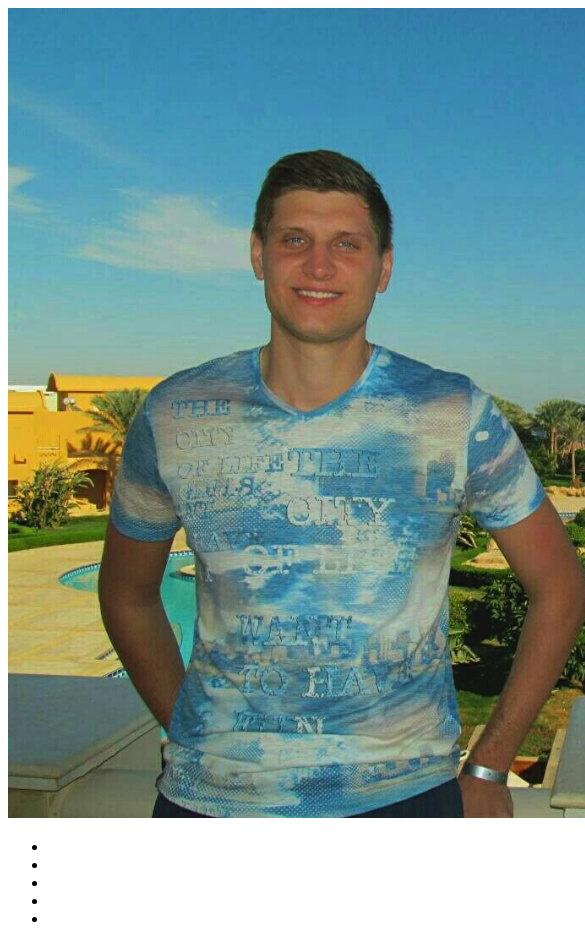
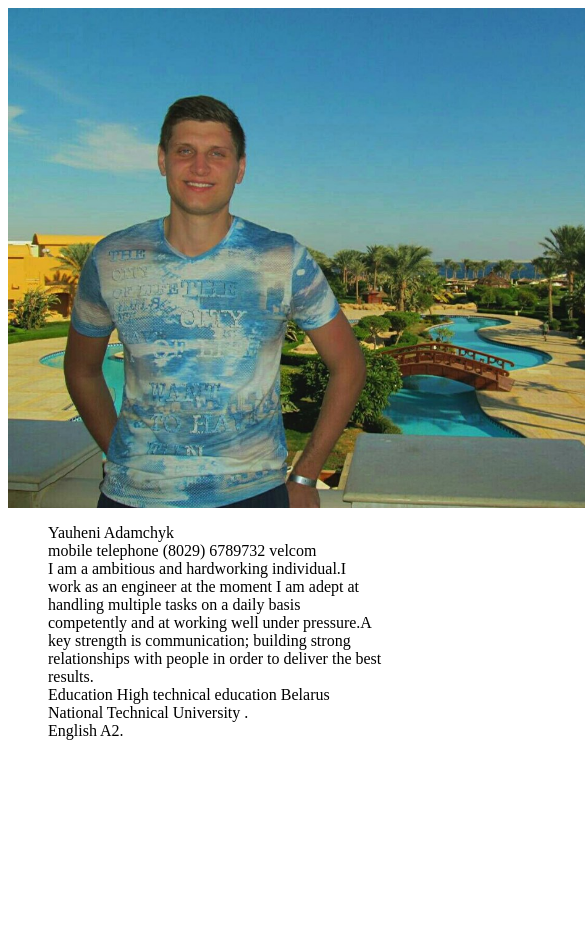
Before and after one commit to zhenya-adamchyk/rsschool-cv, a plain HTML site: page index.html in a window 390 px wide. Shown: the top 944 px of the page, 585 px wide, since content can reach past the window. After the commit the page ends 844 px from the top, so only its background shows below. Drawn offline with Linux system fonts and the light colour scheme.

```diff
--- a/index.html
+++ b/index.html
@@ -1,6 +1,7 @@
 <!DOCTYPE html>
 <html lang="en">
 <head>
+    <link rel="stylesheet" href="style.css">
     <meta charset="UTF-8">
     <meta name="viewport" content="width=device-width, initial-scale=1.0">
     <title>Document</title>
@@ -8,14 +9,15 @@
 <body>
     <header class="header">
         <div class="avatar">
-            <img src="av.jpg" alt="">
+            <img class="avatar-image" src="av.jpg" alt="">
         </div>
         <ul class="options">
-            <li class="params"></li>
-            <li class="params"></li>
-            <li class="params"></li>
-            <li class="params"></li>
-            <li class="params"></li>
+            <li class="params"> Yauheni Adamchyk</li>
+            <li class="params">mobile telephone (8029) 6789732 velcom</li>
+            <li class="params">I am a ambitious and hardworking individual.I work as an engineer at the moment
+                I am adept at handling multiple tasks on a daily basis competently and at working well under pressure.A key strength is communication; building strong relationships with people in order to deliver the best results.</li>
+            <li class="params">Education High technical education Belarus National Technical University .</li>
+            <li class="params">English A2.</li>
         </ul>
 
 
--- a/style.css
+++ b/style.css
@@ -0,0 +1,15 @@
+.header {
+}
+.avatar {
+    display: flex;
+}
+.avatar-image {
+    width: 700px;
+    height: 500px;
+    margin: 0 auto;
+}
+.options {
+}
+.params {
+    list-style: none;
+}
```
